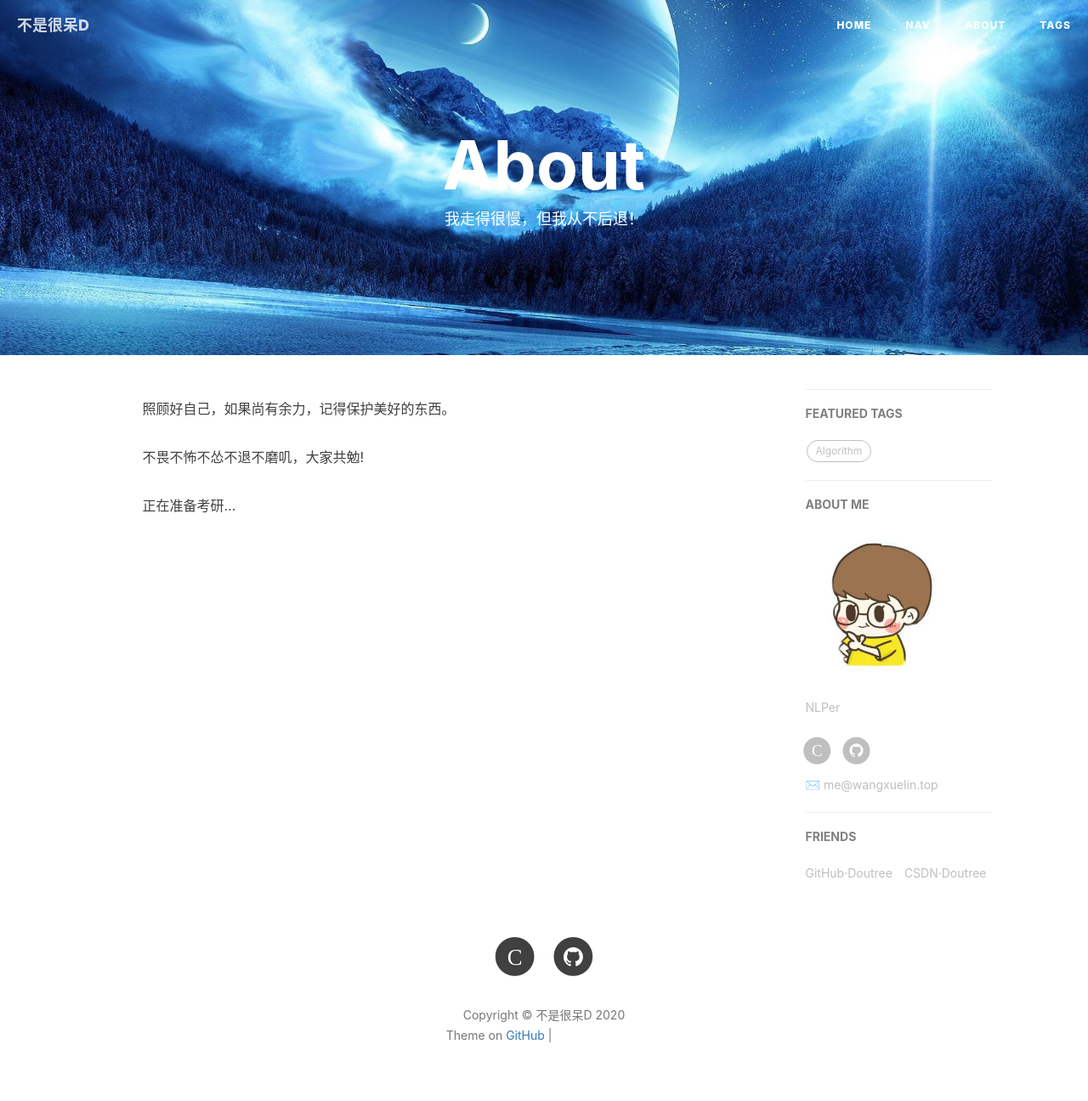
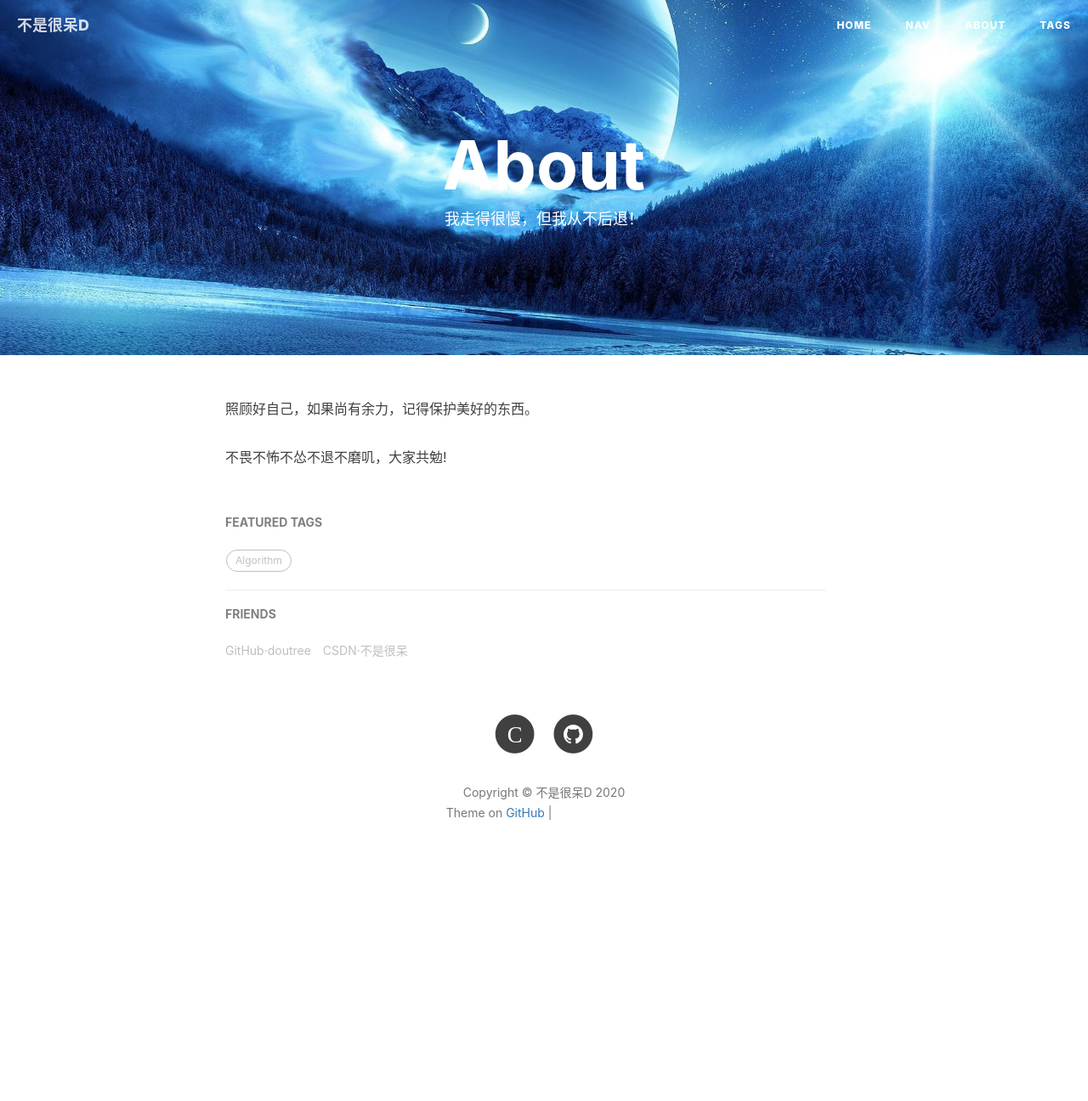
Before and after one commit to doutree/doutree.github.io, a Jekyll site: the page built from about.html, in a window 1280 px wide. Shown: the whole page at 85% size. Built offline with Jekyll 4.4.1, drawn with Linux system fonts in a browser that asks for light colours; nearby versions of some CDN libraries; comment, search, counter and statistics services are not loaded; after the commit the page ends 1034 px from its top, so only the background shows below that; grey boxes are pictures that could not be loaded.

Commit message:
修改about

```diff
--- a/_config.yml
+++ b/_config.yml
@@ -11,7 +11,7 @@ github_repo: "https://github.com/doutree/doutree.github.io.git" #code repository
 
 
 # Sidebar settings | 侧边栏设置
-sidebar: true                           # whether or not using Sidebar.
+sidebar: false                           # whether or not using Sidebar.
 sidebar-about-description: "NLPer"
 sidebar-avatar: /img/head.jpg      # 头像
 
@@ -88,10 +88,10 @@ service-worker: true
 # Friends
 friends: [
     {
-        title: "GitHub·Doutree",
+        title: "GitHub·doutree",
         href: "https://github.com/doutree"
     },{
-        title: "CSDN·Doutree",
+        title: "CSDN·不是很呆",
         href: "https://blog.csdn.net/qq_36459481"
     }
 ]
--- a/about.html
+++ b/about.html
@@ -16,7 +16,6 @@ header-img: "img/home-bg-xingkong.jpg"
 
 	<p>照顾好自己，如果尚有余力，记得保护美好的东西。</p>
 	<p>不畏不怖不怂不退不磨叽，大家共勉!</p>
-	<p>正在准备考研...</p>
 
 </div>
 
```
